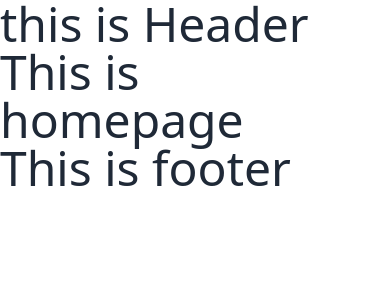
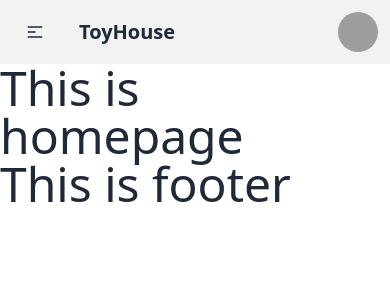
Before and after one commit to sajibsaifullah/toy-marketplace-client, a React (Vite) app: page / in a window 390 px wide. Shown: the top 300 px of the page. Built offline with nearby package versions, Linux system fonts and the light colour scheme; grey boxes are pictures that could not be loaded.

Commit message:
navbar added

```diff
--- a/src/pages/Header/Header.jsx
+++ b/src/pages/Header/Header.jsx
@@ -1,11 +1,61 @@
+const Header = () => {
+  return (
+    <div className="container mx-auto">
+      <div className="navbar bg-base-200">
+        <div className="navbar-start">
+          <div className="dropdown">
+            <label tabIndex={0} className="btn btn-ghost lg:hidden">
+              <svg
+                xmlns="http://www.w3.org/2000/svg"
+                className="h-5 w-5"
+                fill="none"
+                viewBox="0 0 24 24"
+                stroke="currentColor"
+              >
+                <path
+                  strokeLinecap="round"
+                  strokeLinejoin="round"
+                  strokeWidth="2"
+                  d="M4 6h16M4 12h8m-8 6h16"
+                />
+              </svg>
+            </label>
+            <ul
+              tabIndex={0}
+              className="menu menu-compact dropdown-content mt-3 p-2 shadow bg-base-100 rounded-box w-52"
+            >
+              <li>
+                <a>Item 1</a>
+              </li>
 
+              <li>
+                <a>Item 3</a>
+              </li>
+            </ul>
+          </div>
+          <a className="btn btn-ghost normal-case text-xl">ToyHouse</a>
+        </div>
+        <div className="navbar-center hidden lg:flex">
+          <ul className="menu menu-horizontal px-1">
+            <li>
+              <a>Item 1</a>
+            </li>
 
-const Header = () => {
-    return (
-        <div>
-            <h2 className="text-5xl">this is Header</h2>
+            <li>
+              <a>Item 3</a>
+            </li>
+          </ul>
         </div>
-    );
+        <div className="navbar-end">
+          <label tabIndex={0} className="btn btn-ghost btn-circle avatar">
+            <div className="w-10 rounded-full">
+              <img src="https://shorturl.at/kT129" />
+            </div>
+          </label>
+        </div>
+      </div>
+    </div>
+  );
 };
 
 export default Header;
```
